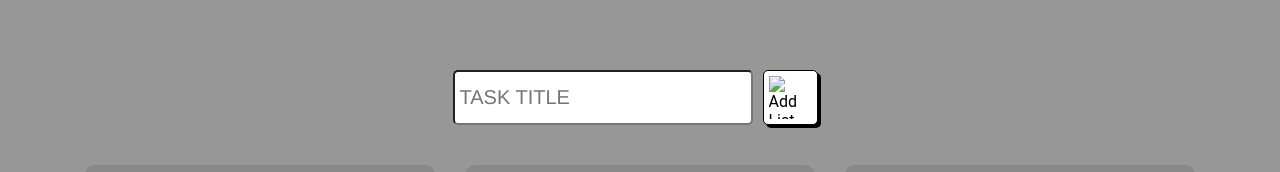
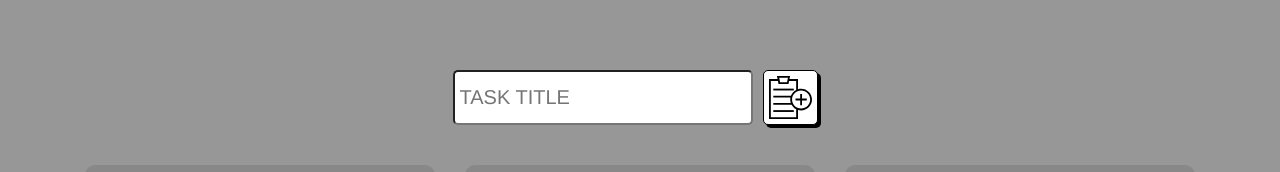
Before and after one commit to LucasArifa/kanban, a plain HTML site: page index.html in a window 1280 px wide. Shown: the part 239-411 px from the top of the page. Drawn offline with Linux system fonts and the light colour scheme; the site is published under a folder, as on GitHub Pages, so addresses that start at the root find nothing.

Commit message:
img path update

```diff
--- a/index.html
+++ b/index.html
@@ -18,7 +18,7 @@
 		</header>
 		<div class="add-fields">
 				<input type="text" name="inputFieldClassName" id="inputFieldId" maxlength="20" placeholder="TASK TITLE">
-				<img class="addTaskButtonClass" id="addTaskButtonId" src="/images/add.svg" alt="Add List Item">
+				<img class="addTaskButtonClass" id="addTaskButtonId" src="images/add.svg" alt="Add List Item">
 		</div>
 
 		<div class="fields" align="center">
```
